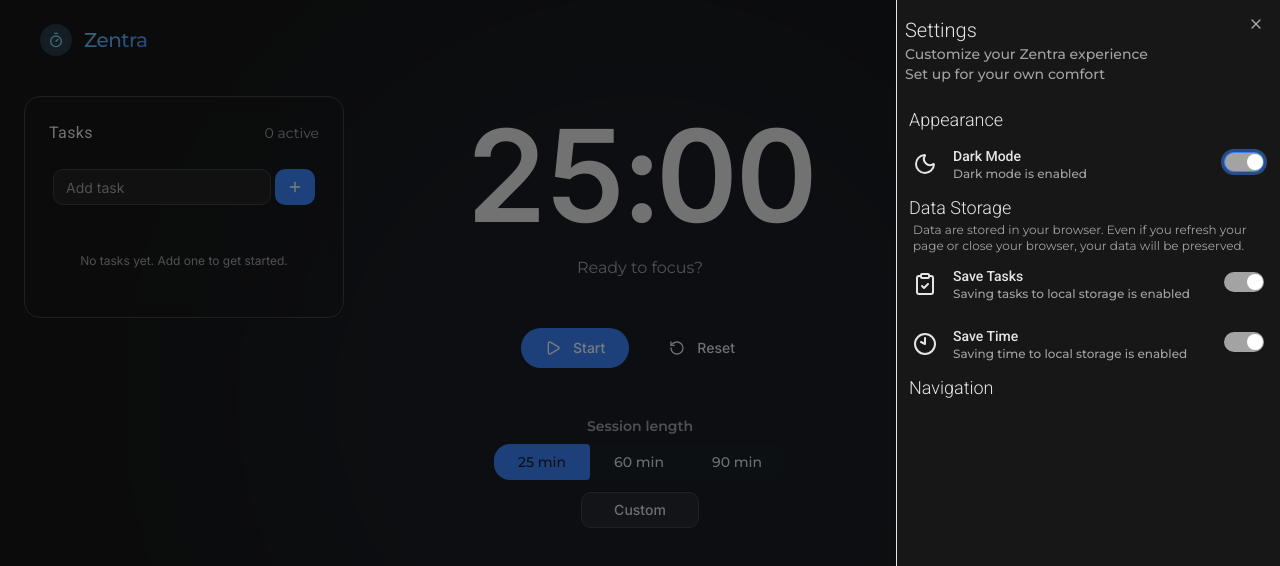
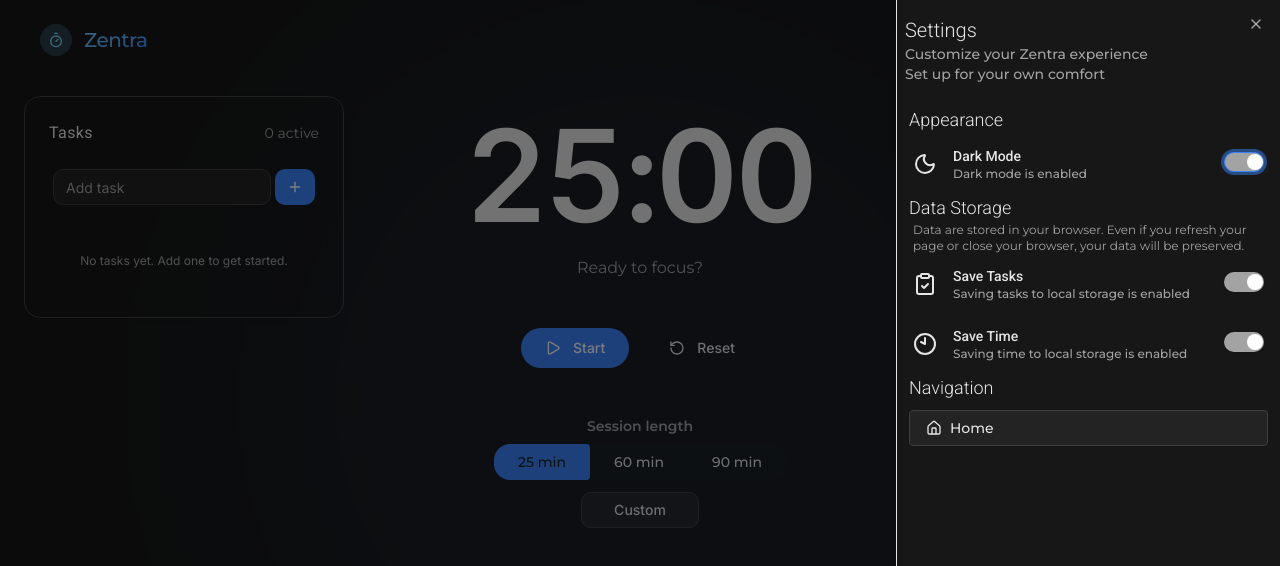
Before and after one commit to Marmo77/Zentra, a React (Vite) app: page /app in a window 1280 px wide. Both pictures are taken after a click on the element 1224 px from the left and 40 px from the top of the page. Shown: the top 566 px of the page. Built offline with nearby package versions, Linux system fonts and the light colour scheme.

Commit message:
navigate settings

```diff
--- a/src/components/MainApp/SettingsFocus.tsx
+++ b/src/components/MainApp/SettingsFocus.tsx
@@ -1,10 +1,12 @@
 import { SheetDescription, SheetHeader, SheetTitle } from "../ui/sheet";
 import { AppConstants } from "@/data/constants";
-import { ClipboardCheck, Clock10, Moon } from "lucide-react";
+import { ClipboardCheck, Clock10, Home, Moon } from "lucide-react";
 import { Switch } from "../ui/switch";
 import { Label } from "../ui/label";
 import type { UserSettings } from "@/types/types";
 import { useEffect } from "react";
+import { Button } from "../ui/button";
+import { useNavigate } from "react-router-dom";
 
 const SettingsFocus = ({
   darkMode,
@@ -60,9 +62,7 @@ const SettingsFocus = ({
           handleSaveTimeToggle={handleSaveTimeToggle}
         />
         {/* Navigation */}
-        <div className="flex flex-col">
-          <h3 className="text-lg font-light">Navigation</h3>
-        </div>
+        <Navigation />
       </div>
     </SheetHeader>
   );
@@ -164,7 +164,29 @@ const DataStorage = ({
 };
 
 const Navigation = () => {
-  return <div></div>;
+  const navigate = useNavigate();
+
+  const handleNavigate = () => {
+    navigate("/");
+  };
+
+  return (
+    <div className="flex flex-col">
+      <h3 className="text-lg font-light mb-2">Navigation</h3>
+      <div className="flex flex-col gap-4">
+        <Button
+          variant={"outline"}
+          className="flex justify-start"
+          onClick={handleNavigate}
+        >
+          <div className="flex items-center gap-2">
+            <Home />
+            <p>Home</p>
+          </div>
+        </Button>
+      </div>
+    </div>
+  );
 };
 
 export default SettingsFocus;
```
